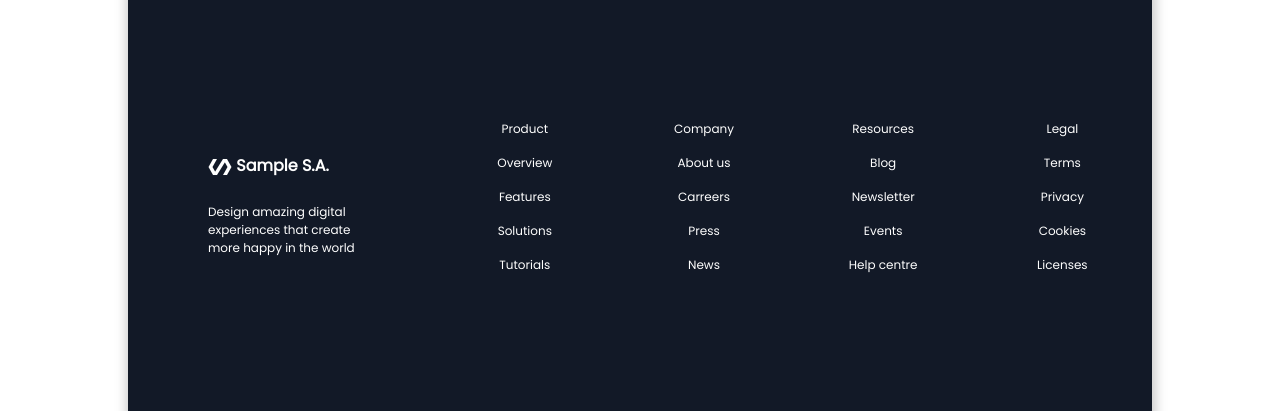
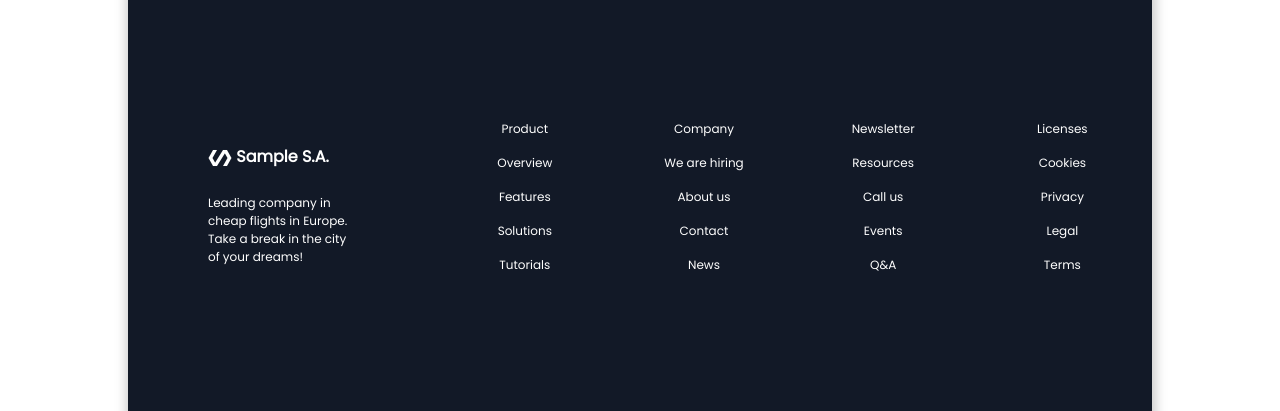
Before and after one commit to luisgonzalezperea/html-css-js-components, a plain HTML site: page footer/index.html in a window 1280 px wide. Shown: the part 227-638 px from the top of the page. Drawn offline with Linux system fonts and the light colour scheme.

Commit message:
Debugging

```diff
--- a/footer/index.html
+++ b/footer/index.html
@@ -6,8 +6,8 @@
     <meta http-equiv="X-UA-Compatible" content="IE=edge">
     <meta name="viewport" content="width=device-width, initial-scale=1.0">
     <title>Footer template</title>
-    <link rel="stylesheet" href="style.css">                                               <!-- Stylesheet   -->
-    <link rel="shortcut icon" href="assets/polymer.png" type="image/x-icon">               <!-- Favicon      -->
+    <link rel="stylesheet" href="style.css"> <!-- Stylesheet -->
+    <link rel="shortcut icon" href="assets/polymer.png" type="image/x-icon"> <!-- Favicon -->
     <link href="https://fonts.googleapis.com/icon?family=Material+Icons" rel="stylesheet"> <!-- Google Icons -->
 </head>
 
@@ -15,47 +15,91 @@
     <footer>
         <div id="subscription">
             <div id="subscription-text">
-                <h1>Get notified when we launch</h1>
-                <h2>Stay up to date with the lastest news, announcements, and articles.</h2>
+                <h1>Subscribe to our newsletter!</h1>
+                <h2>Stay up to date on the latest promotions and announcements.</h2>
             </div>
             <div id="subscription-form">
-                <input type="email" placeholder="Enter your email">
-                <button type="submit">Subscribe</button>
+                <form action="submit">
+                    <label for="sub-button">
+                        <input type="email" placeholder="Enter your email">
+                    </label>
+                </form>
+                <button type="submit" id="sub-button">Subscribe</button>
             </div>
         </div>
         <div id="links">
             <div id="links-description">
                 <h2><i class="material-icons">polymer</i> Sample S.A.</h2>
-                <p>Design amazing digital experiences that create more happy in the world</p>
+                <p>Leading company in cheap flights in Europe. Take a break in the city of your dreams!</p>
             </div>
             <div id="links-pages">
                 <div class="column">
-                    <a href="https://github.com/luisgonzalezperea" target="_blank"><p>Product</p></a>
-                    <a href="https://github.com/luisgonzalezperea" target="_blank"><p>Overview</p></a>
-                    <a href="https://github.com/luisgonzalezperea" target="_blank"><p>Features</p></a>
-                    <a href="https://github.com/luisgonzalezperea" target="_blank"><p>Solutions</p></a>
-                    <a href="https://github.com/luisgonzalezperea" target="_blank"><p>Tutorials</p></a>
+                    <a href="https://github.com/luisgonzalezperea" target="_blank">
+                        <p>Product</p>
+                    </a>
+                    <a href="https://github.com/luisgonzalezperea" target="_blank">
+                        <p>Overview</p>
+                    </a>
+                    <a href="https://github.com/luisgonzalezperea" target="_blank">
+                        <p>Features</p>
+                    </a>
+                    <a href="https://github.com/luisgonzalezperea" target="_blank">
+                        <p>Solutions</p>
+                    </a>
+                    <a href="https://github.com/luisgonzalezperea" target="_blank">
+                        <p>Tutorials</p>
+                    </a>
                 </div>
                 <div class="column">
-                    <a href="https://github.com/luisgonzalezperea" target="_blank"><p>Company</p></a>
-                    <a href="https://github.com/luisgonzalezperea" target="_blank"><p>About us</p></a>
-                    <a href="https://github.com/luisgonzalezperea" target="_blank"><p>Carreers</p></a>
-                    <a href="https://github.com/luisgonzalezperea" target="_blank"><p>Press</p></a>
-                    <a href="https://github.com/luisgonzalezperea" target="_blank"><p>News</p></a>
+                    <a href="https://github.com/luisgonzalezperea" target="_blank">
+                        <p>Company</p>
+                    </a>
+                    <a href="https://github.com/luisgonzalezperea" target="_blank">
+                        <p>We are hiring</p>
+                    </a>
+                    <a href="https://github.com/luisgonzalezperea" target="_blank">
+                        <p>About us</p>
+                    </a>
+                    <a href="https://github.com/luisgonzalezperea" target="_blank">
+                        <p>Contact</p>
+                    </a>
+                    <a href="https://github.com/luisgonzalezperea" target="_blank">
+                        <p>News</p>
+                    </a>
                 </div>
                 <div class="column">
-                    <a href="https://github.com/luisgonzalezperea" target="_blank"><p>Resources</p></a>
-                    <a href="https://github.com/luisgonzalezperea" target="_blank"><p>Blog</p></a>
-                    <a href="https://github.com/luisgonzalezperea" target="_blank"><p>Newsletter</p></a>
-                    <a href="https://github.com/luisgonzalezperea" target="_blank"><p>Events</p></a>
-                    <a href="https://github.com/luisgonzalezperea" target="_blank"><p>Help centre</p></a>
+                    <a href="https://github.com/luisgonzalezperea" target="_blank">
+                        <p>Newsletter</p>
+                    </a>
+                    <a href="https://github.com/luisgonzalezperea" target="_blank">
+                        <p>Resources</p>
+                    </a>
+                    <a href="https://github.com/luisgonzalezperea" target="_blank">
+                        <p>Call us</p>
+                    </a>
+                    <a href="https://github.com/luisgonzalezperea" target="_blank">
+                        <p>Events</p>
+                    </a>
+                    <a href="https://github.com/luisgonzalezperea" target="_blank">
+                        <p>Q&A</p>
+                    </a>
                 </div>
                 <div class="column">
-                    <a href="https://github.com/luisgonzalezperea" target="_blank"><p>Legal</p></a>
-                    <a href="https://github.com/luisgonzalezperea" target="_blank"><p>Terms</p></a>
-                    <a href="https://github.com/luisgonzalezperea" target="_blank"><p>Privacy</p></a>
-                    <a href="https://github.com/luisgonzalezperea" target="_blank"><p>Cookies</p></a>
-                    <a href="https://github.com/luisgonzalezperea" target="_blank"><p>Licenses</p></a>
+                    <a href="https://github.com/luisgonzalezperea" target="_blank">
+                        <p>Licenses</p>
+                    </a>
+                    <a href="https://github.com/luisgonzalezperea" target="_blank">
+                        <p>Cookies</p>
+                    </a>
+                    <a href="https://github.com/luisgonzalezperea" target="_blank">
+                        <p>Privacy</p>
+                    </a>
+                    <a href="https://github.com/luisgonzalezperea" target="_blank">
+                        <p>Legal</p>
+                    </a>
+                    <a href="https://github.com/luisgonzalezperea" target="_blank">
+                        <p>Terms</p>
+                    </a>
                 </div>
             </div>
         </div>
--- a/footer/style.css
+++ b/footer/style.css
@@ -15,9 +15,9 @@
 h1,
 h2,
 p,
-button,
 i,
-input {
+input,
+button {
     color: var(--light-color);
     font-family: var(--font-family);
 }
@@ -26,21 +26,9 @@ h1::selection,
 h2::selection,
 p::selection,
 i::selection,
-button::selection {
+button::selection,
+input::selection {
     background-color: var(--dark-color);
-}
-
-a {
-    text-decoration: none;
-}
-
-i {
-    vertical-align: middle;
-}
-
-i:hover {
-    cursor: pointer;
-    color: var(--dark-color);
 }
 
 h1 {
@@ -56,6 +44,19 @@ button,
 i,
 input {
     font-size: var(--p-fontsize);
+}
+
+a {
+    text-decoration: none;
+}
+
+i {
+    vertical-align: middle;
+}
+
+i:hover {
+    cursor: pointer;
+    color: var(--dark-color);
 }
 
 * {
@@ -75,13 +76,17 @@ body {
 }
 
 footer {
+    width: 80%;
+    height: 80%;
+    background-color: var(--darker-color);
     box-shadow: 1px 1px 11px 3px rgba(152, 152, 152, 0.49);
     -webkit-box-shadow: 1px 1px 11px 3px rgba(152, 152, 152, 0.49);
     -moz-box-shadow: 1px 1px 11px 3px rgba(152, 152, 152, 0.49);
-    width: 80%;
-    height: 80%;
-    background-color: var(--darker-color);
     border-radius: 10px;
+}
+
+footer:hover {
+    transform: scale(1.01);
 }
 
 #subscription {
@@ -109,27 +114,27 @@ footer {
     justify-content: center;
 }
 
-#subscription-form input {
+#subscription-form label input {
+    height: 2.5rem;
+    margin-right: 1.5rem;
+    padding: 5px 15px;
+    font-weight: bold;
+    outline: none;
     background-color: inherit;
     border: 2px solid var(--light-color);
     border-radius: 5px;
+}
+
+#sub-button {
     height: 2.5rem;
     padding: 5px 15px;
     font-weight: bold;
-    margin-right: 1.5rem;
-    outline: none;
-}
-
-#subscription-form button {
     background-color: var(--dark-color);
     border: 2px solid var(--light-color);
     border-radius: 5px;
-    height: 2.5rem;
-    padding: 5px 15px;
-    font-weight: bold;
 }
 
-#subscription-form button:hover {
+#sub-button:hover {
     cursor: pointer;
 }
 
@@ -176,6 +181,28 @@ footer {
     margin-bottom: 1rem;
 }
 
+/* ---------- Paragraph hover underline ---------- */
+.column a p {
+    position: relative;
+}
+
+.column a p::after {
+    content: "";
+    width: 0;
+    height: 0.1rem;
+    background-color: var(--light-color);
+    position: absolute;
+    bottom: -0.2rem;
+    left: 0;
+    transition: width 0.3s ease-in-out;
+}
+
+.column a p:hover::after {
+    width: 100%;
+}
+
+/* ---------- Paragraph hover underline ---------- */
+
 #social-networks {
     width: 100%;
     height: 20%;
```
